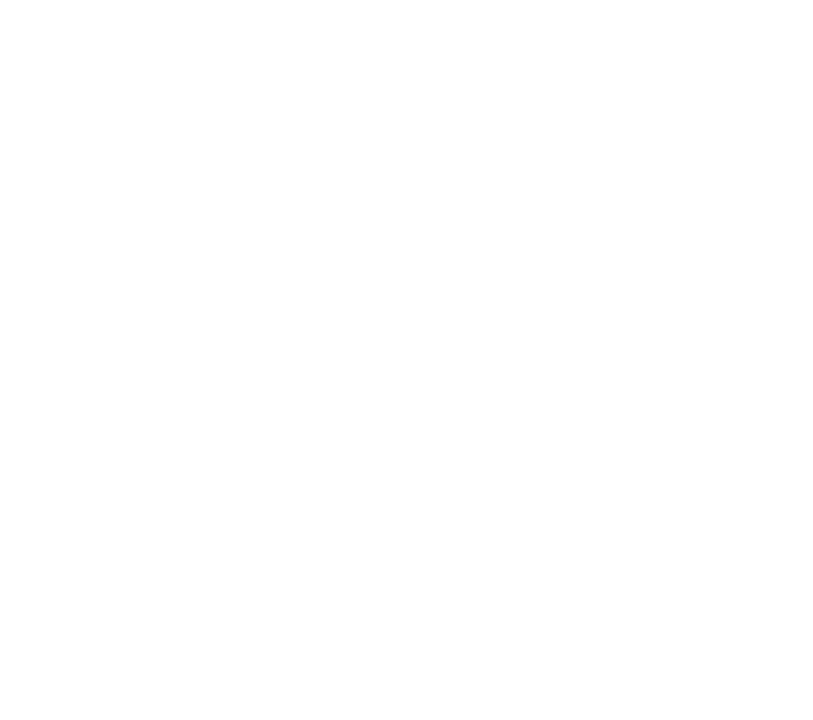
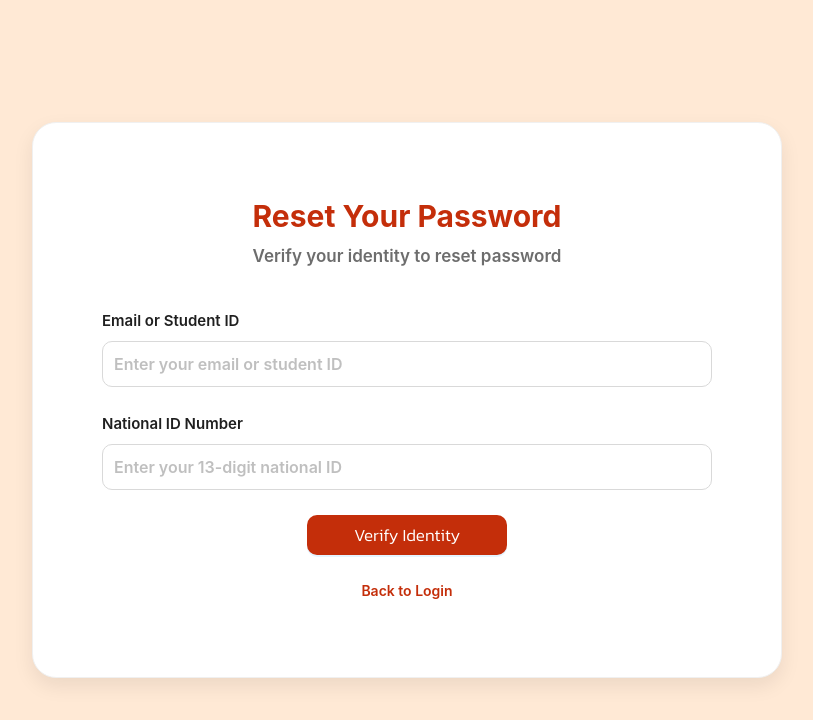
Before and after one commit to EiEiCola/My-SE, a React app in the folder frontend/: page /forgot-password in a window 1280 px wide. Before the commit this address had no page. Shown: the top 720 px of the page, without its empty margins (233-1046 px from the left). Built offline with nearby package versions, Linux system fonts and the light colour scheme; the HTML template or start-up script is replaced by a standard one.

Commit message:
แก้ไข login UI

```diff
--- /dev/null
+++ b/frontend/src/app/(public)/login/forgotpassword/index.tsx
@@ -0,0 +1,142 @@
+import React, { useState } from "react";
+import { Card, Input, Button, Typography, Space } from "antd";
+import { useNavigate } from "react-router-dom";
+import axios from "axios";
+
+const { Title, Text } = Typography;
+
+export default function ForgotPassword() {
+  const navigate = useNavigate();
+  const [identifier, setIdentifier] = useState("");
+  const [nationalID, setNationalID] = useState("");
+
+  const handleVerify = async () => {
+    try {
+      const res = await axios.post("http://localhost:8080/auth/verify-reset", {
+        identifier,
+        national_id: nationalID,
+      });
+
+      if (res.data.success) {
+        navigate("/reset-password", {
+          state: { memberID: res.data.member_id },
+        });
+      }
+    } catch (error) {
+      alert("Verification failed. Please check your information.");
+    }
+  };
+
+  return (
+    <div
+      style={{
+        minHeight: "100vh",
+        backgroundColor: "#FFE9D5",
+        display: "flex",
+        justifyContent: "center",
+        alignItems: "center",
+        padding: 20,
+      }}
+    >
+      <Card
+        style={{
+          width: 750,
+          borderRadius: 24,
+          padding: "50px 45px",
+          boxShadow: "0px 8px 20px rgba(0,0,0,0.08)",
+        }}
+      >
+        <Title
+          level={2}
+          style={{
+            textAlign: "center",
+            color: "#C42E0A",
+            marginBottom: 8,
+            fontWeight: 700,
+          }}
+        >
+          Reset Your Password
+        </Title>
+
+        <Text
+          style={{
+            display: "block",
+            textAlign: "center",
+            color: "#6D6D6D",
+            marginBottom: 40,
+            fontWeight: 600,
+            fontSize: 17,
+          }}
+        >
+          Verify your identity to reset password
+        </Text>
+
+        {/* IDENTIFIER */}
+        <Space direction="vertical" style={{ width: "100%", marginBottom: 25 }}>
+          <Text style={{ fontWeight: 600, fontSize: 15 }}>
+            Email or Student ID
+          </Text>
+          <Input
+            placeholder="Enter your email or student ID"
+            size="large"
+            value={identifier}
+            onChange={(e) => setIdentifier(e.target.value)}
+            style={{
+              borderRadius: 10,
+              height: 46,
+              fontWeight: 600,
+            }}
+          />
+        </Space>
+
+        {/* NATIONAL ID */}
+        <Space direction="vertical" style={{ width: "100%", marginBottom: 25 }}>
+          <Text style={{ fontWeight: 600, fontSize: 15 }}>
+            National ID Number
+          </Text>
+          <Input
+            placeholder="Enter your 13-digit national ID"
+            size="large"
+            value={nationalID}
+            maxLength={13}
+            onChange={(e) => setNationalID(e.target.value)}
+            style={{
+              borderRadius: 10,
+              height: 46,
+              fontWeight: 600,
+            }}
+          />
+        </Space>
+
+        {/* BUTTON */}
+        <div style={{ display: "flex", justifyContent: "center" }}>
+          <Button
+            type="primary"
+            size="large"
+            onClick={handleVerify}
+            style={{
+              backgroundColor: "#C42E0A",
+              borderRadius: 10,
+              height: 40,
+              width: 200,
+              fontWeight: 700,
+              fontSize: 17,
+              marginBottom: 25,
+            }}
+          >
+            Verify Identity
+          </Button>
+        </div>
+
+        <div style={{ textAlign: "center" }}>
+          <Text
+            style={{ color: "#C42E0A", cursor: "pointer", fontWeight: 600 }}
+            onClick={() => navigate("/login")}
+          >
+            Back to Login
+          </Text>
+        </div>
+      </Card>
+    </div>
+  );
+}
--- a/frontend/src/app/(public)/login/index.tsx
+++ b/frontend/src/app/(public)/login/index.tsx
@@ -17,7 +17,7 @@
         password,
       });
 
-      const role = res.data.member_account.role_id;
+      const role = res.data?.member_account?.role_id;
 
       if (role === 1) navigate("/admin/dashboard");
       else navigate("/user/home");
@@ -65,7 +65,7 @@
             color: "#6D6D6D",
             marginBottom: 40,
             fontWeight: 600,
-            fontSize: 17
+            fontSize: 17,
           }}
         >
           Login to your account
@@ -73,7 +73,9 @@
 
         {/* EMAIL / STUDENT ID */}
         <Space direction="vertical" style={{ width: "100%", marginBottom: 25 }}>
-          <Text style={{ fontWeight: 600 , fontSize: 15}} >Email or Student ID</Text>
+          <Text style={{ fontWeight: 600, fontSize: 15 }}>
+            Email or Student ID
+          </Text>
           <Input
             placeholder="Enter your email or student ID"
             size="large"
@@ -89,7 +91,7 @@
 
         {/* PASSWORD */}
         <Space direction="vertical" style={{ width: "100%", marginBottom: 10 }}>
-          <Text style={{ fontWeight: 600 , fontSize: 15 }}>Password</Text>
+          <Text style={{ fontWeight: 600, fontSize: 15 }}>Password</Text>
 
           <Input.Password
             placeholder="Enter your password"
@@ -118,16 +120,17 @@
               fontWeight: 500,
               color: "#8E8E93",
               cursor: "pointer",
+              transition: "0.2s",
             }}
             onClick={() => navigate("/forgot-password")}
             onMouseEnter={(e) => (e.currentTarget.style.color = "#C42E0A")}
-            onMouseLeave={(e) => (e.currentTarget.style.color = "#6D6D6D")}
+            onMouseLeave={(e) => (e.currentTarget.style.color = "#8E8E93")}
           >
             Forgot password ?
           </span>
         </div>
 
-        {/* LOGIN BUTTON — NOT FULL WIDTH */}
+        {/* LOGIN BUTTON */}
         <div style={{ display: "flex", justifyContent: "center" }}>
           <Button
             type="primary"
@@ -148,15 +151,16 @@
         </div>
 
         {/* REGISTER LINK */}
-        <div style={{ textAlign: "center", marginTop: 0 }}>
-          <Text style={{ fontWeight: 600 , color: "#8E8E93"}}>
+        <div style={{ textAlign: "center" }}>
+          <Text style={{ fontWeight: 600, color: "#8E8E93" }}>
             Don’t have an account ?{" "}
             <span
               style={{
                 color: "#C42E0A",
                 cursor: "pointer",
-                fontWeight: 450,
-                fontSize: 16
+                fontWeight: 500,
+                fontSize: 16,
+                transition: "0.2s",
               }}
               onClick={() => navigate("/register")}
             >
@@ -165,7 +169,7 @@
           </Text>
         </div>
 
-        {/* INLINE CSS FOR PASSWORD INPUT */}
+        {/* INLINE STYLE FIX FOR PASSWORD INPUT */}
         <style>
           {`
             .custom-password input {
--- /dev/null
+++ b/frontend/src/app/(public)/login/resetpassword/index.tsx
@@ -0,0 +1,108 @@
+import React, { useState } from "react";
+import { Card, Input, Button, Typography, Space } from "antd";
+import { useLocation, useNavigate } from "react-router-dom";
+import axios from "axios";
+
+const { Title, Text } = Typography;
+
+export default function ResetPassword() {
+  const navigate = useNavigate();
+  const location = useLocation();
+  const memberID = location.state?.memberID;
+
+  const [password, setPassword] = useState("");
+  const [confirm, setConfirm] = useState("");
+
+  const handleReset = async () => {
+    if (password !== confirm) return alert("Passwords do not match!");
+
+    try {
+      await axios.post("http://localhost:8080/auth/reset-password", {
+        member_id: memberID,
+        new_password: password,
+      });
+
+      alert("Password reset successfully!");
+      navigate("/login");
+    } catch (error) {
+      alert("Reset failed.");
+    }
+  };
+
+  return (
+    <div
+      style={{
+        minHeight: "100vh",
+        backgroundColor: "#FFE9D5",
+        display: "flex",
+        justifyContent: "center",
+        alignItems: "center",
+        padding: 20,
+      }}
+    >
+      <Card
+        style={{
+          width: 750,
+          borderRadius: 24,
+          padding: "50px 45px",
+          boxShadow: "0px 8px 20px rgba(0,0,0,0.08)",
+        }}
+      >
+        <Title
+          level={2}
+          style={{
+            textAlign: "center",
+            color: "#C42E0A",
+            marginBottom: 8,
+            fontWeight: 700,
+          }}
+        >
+          Create New Password
+        </Title>
+
+        {/* NEW PASSWORD */}
+        <Space direction="vertical" style={{ width: "100%", marginBottom: 25 }}>
+          <Text style={{ fontWeight: 600, fontSize: 15 }}>New Password</Text>
+          <Input.Password
+            placeholder="Enter new password"
+            size="large"
+            value={password}
+            onChange={(e) => setPassword(e.target.value)}
+            style={{ borderRadius: 10, height: 46, fontWeight: 600 }}
+          />
+        </Space>
+
+        {/* CONFIRM PASSWORD */}
+        <Space direction="vertical" style={{ width: "100%", marginBottom: 25 }}>
+          <Text style={{ fontWeight: 600, fontSize: 15 }}>Confirm Password</Text>
+          <Input.Password
+            placeholder="Confirm new password"
+            size="large"
+            value={confirm}
+            onChange={(e) => setConfirm(e.target.value)}
+            style={{ borderRadius: 10, height: 46, fontWeight: 600 }}
+          />
+        </Space>
+
+        {/* BUTTON */}
+        <div style={{ display: "flex", justifyContent: "center" }}>
+          <Button
+            type="primary"
+            size="large"
+            onClick={handleReset}
+            style={{
+              backgroundColor: "#C42E0A",
+              borderRadius: 10,
+              height: 40,
+              width: 180,
+              fontWeight: 700,
+              fontSize: 17,
+            }}
+          >
+            Reset Password
+          </Button>
+        </div>
+      </Card>
+    </div>
+  );
+}
--- a/frontend/src/routes/PublicRoutes.tsx
+++ b/frontend/src/routes/PublicRoutes.tsx
@@ -2,12 +2,18 @@
 import Home from '../app/App'
 import Login from '../app/(public)/login'
 import Register from '../app/(public)/register'
+import ForgotPassword from '../app/(public)/login/forgotpassword'
+import ResetPassword from '../app/(public)/login/resetpassword'
 
 function PublicRoutes() {
   return (
     <Routes>
       <Route path="/" element={<Home />} />
       <Route path="/login" element={<Login />} />
+
+      <Route path="/forgot-password" element={<ForgotPassword />} />
+      <Route path="/reset-password" element={<ResetPassword />} />
+
       <Route path="/register" element={<Register />} />
     </Routes>
   )
```
